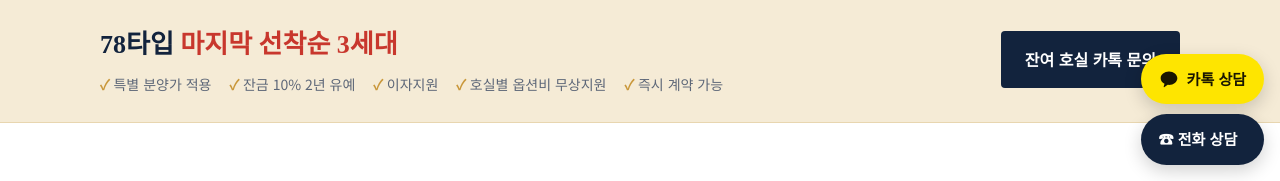
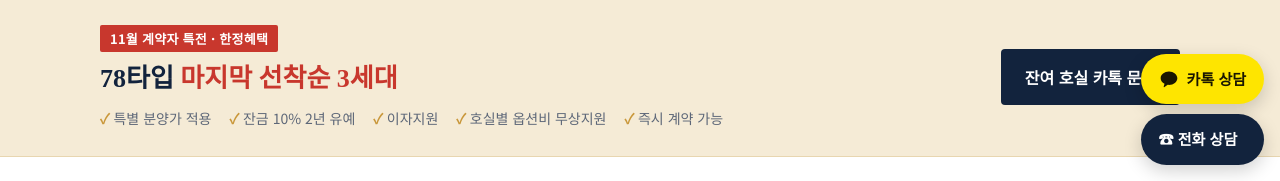
Before and after one commit to donguok76-max/hillstate-jangan, a plain HTML site: page index.html in a window 1280 px wide. Shown: the part 619-800 px from the top of the page. Drawn offline with Linux system fonts and the light colour scheme.

Commit message:
특별분양 띠에 '11월 계약자 특전 · 한정혜택' 표시
Co-Authored-By: Claude Opus 5.5 <noreply@anthropic.com>
Claude-Session: https://claude.ai/code/session_01RNrBHwW2b5ff98Y6xkqyn3

```diff
--- a/index.html
+++ b/index.html
@@ -65,7 +65,8 @@ nav a:hover{opacity:1;color:var(--gold)}
 /* offer band */
 .offer{background:var(--gold-soft);border-bottom:1px solid #E8D6B0}
 .offer .wrap{padding-block:26px;display:flex;flex-wrap:wrap;align-items:center;justify-content:space-between;gap:16px}
-.offer strong{font-family:var(--serif);font-size:clamp(20px,2.6vw,26px);color:var(--navy)}
+.offer-tag{display:inline-block;margin-bottom:6px;padding:3px 10px;background:var(--hot);color:#fff;font-size:13px;font-weight:700;letter-spacing:.02em;border-radius:2px}
+.offer strong{display:block;font-family:var(--serif);font-size:clamp(20px,2.6vw,26px);color:var(--navy)}
 .offer strong em{font-style:normal;color:var(--hot)}
 .offer ul{display:flex;flex-wrap:wrap;gap:6px 18px;list-style:none;margin:6px 0 0;padding:0;font-size:14px;color:var(--muted)}
 .offer li::before{content:"✓ ";color:var(--gold);font-weight:700}
@@ -188,9 +189,10 @@ footer b{color:#fff;font-family:var(--serif);font-size:16px}
   </div>
 </section>
 
-<section class="offer" aria-label="특별분양">
+<section class="offer" aria-label="11월 계약자 특전">
   <div class="wrap">
     <div>
+      <span class="offer-tag">11월 계약자 특전 · 한정혜택</span>
       <strong>78타입 <em>마지막 선착순 3세대</em></strong>
       <ul><li>특별 분양가 적용</li><li>잔금 10% 2년 유예</li><li>이자지원</li><li>호실별 옵션비 무상지원</li><li>즉시 계약 가능</li></ul>
     </div>
```
